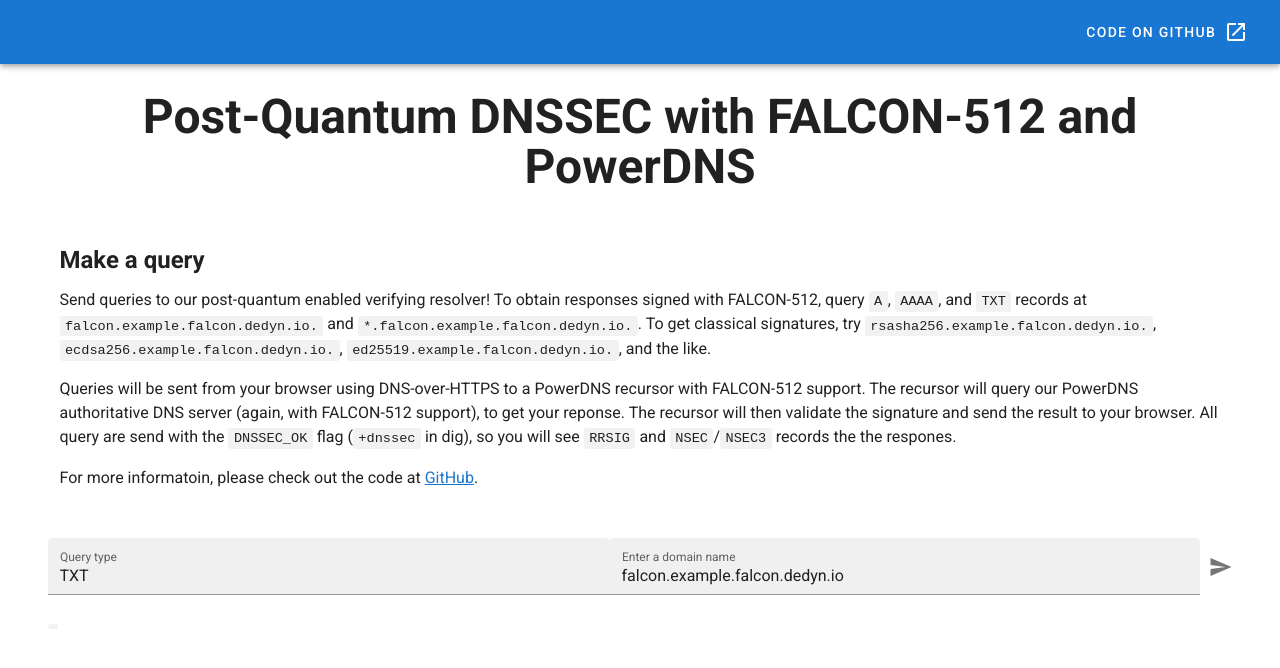
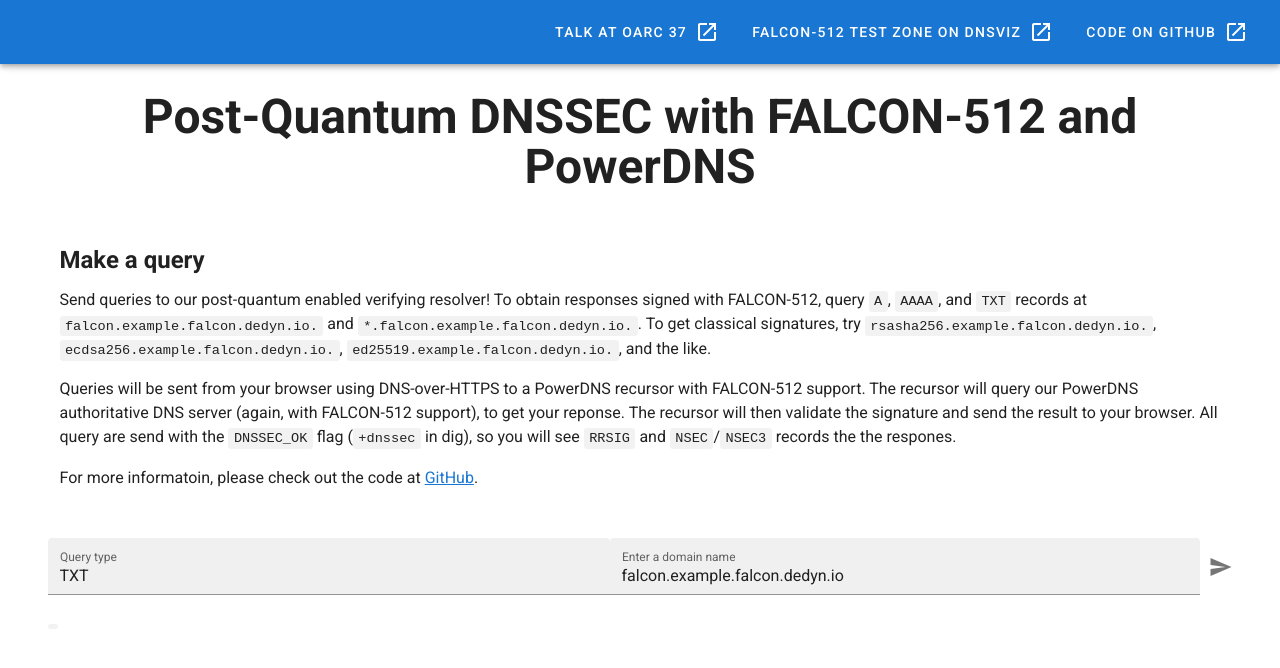
Before and after one commit to nils-wisiol/dns-falcon, a Vue app in the folder web/: page / in a window 1280 px wide. Shown: the top 668 px of the page. Built offline with nearby package versions, Linux system fonts and the light colour scheme.

Commit message:
Add links

```diff
--- a/web/src/App.vue
+++ b/web/src/App.vue
@@ -8,6 +8,22 @@
 
       <v-spacer></v-spacer>
 
+      <v-btn
+        href="https://indico.dns-oarc.net/event/42/contributions/902/"
+        target="_blank"
+        text
+      >
+        <span class="mr-2">Talk at OARC 37</span>
+        <v-icon>mdi-open-in-new</v-icon>
+      </v-btn>
+      <v-btn
+        href="https://dnsviz.net/d/falcon.example.falcon.dedyn.io/dnssec/"
+        target="_blank"
+        text
+      >
+        <span class="mr-2">FALCON-512 Test Zone on DNSViz</span>
+        <v-icon>mdi-open-in-new</v-icon>
+      </v-btn>
       <v-btn
         href="https://github.com/nils-wisiol/dns-falcon/"
         target="_blank"
```
